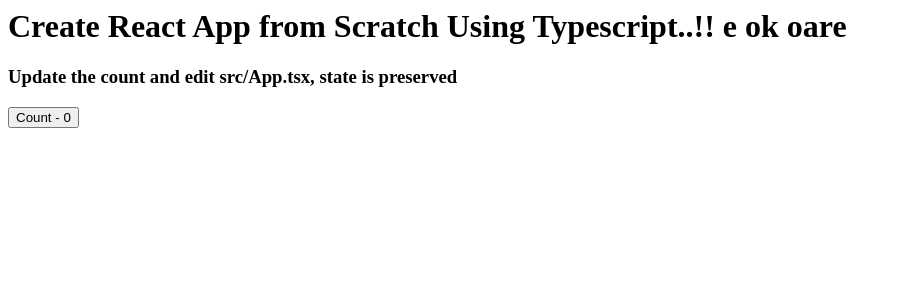
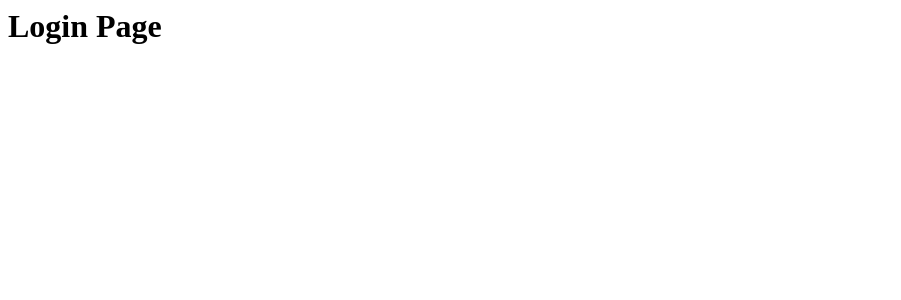
Before and after one commit to Vir6olici/kanban, a React app: page / in a window 1280 px wide. Shown: the top 300 px of the page, without its empty margins (0-901 px from the left). Built offline with nearby package versions, Linux system fonts and the light colour scheme.

Commit message:
[create roting]

```diff
--- a/package.json
+++ b/package.json
@@ -1,7 +1,8 @@
 {
   "dependencies": {
     "react": "^18.2.0",
-    "react-dom": "^18.2.0"
+    "react-dom": "^18.2.0",
+    "react-router-dom": "^6.16.0"
   },
   "name": "frontend",
   "version": "1.0.0",
@@ -21,6 +22,8 @@
     "react-refresh": "^0.14.0",
     "style-loader": "^3.3.3",
     "typescript": "^5.2.2",
+    "react-hot-loader": "^4.13.0",
+
     "webpack": "^5.88.2",
     "webpack-cli": "^5.1.4",
     "webpack-dev-server": "^4.15.1"
--- a/src/App.tsx
+++ b/src/App.tsx
@@ -1,12 +1,25 @@
-import React from "react";
-import  Counter  from "./Counter";
-const App=()=>{
-    let x = 3;
+import React from 'react';
+import { createBrowserRouter,RouterProvider } from "react-router-dom";
+import Login from "./pages/login/login";
+import Board from "./pages/mainPage/board";
+
+
+let router = createBrowserRouter([
+    {
+        path: '/',
+        element: <Login />,
+    },
+    {
+        path: '/board',
+        element: <Board />
+    }
+])
+
+const App: React.FC =()=>{
     return (
-    <div>
-    <h1>Create React App from Scratch Using Typescript..!! e ok oare</h1>
-    <Counter/>
-    </div>
+        <React.Fragment>
+            <RouterProvider router={router} />
+        </React.Fragment>
     )
 }
 export default App;
--- a/src/Counter.tsx
+++ /dev/null
@@ -1,13 +0,0 @@
-import { useState } from 'react'
-
-const Counter = () => {
-  const [count, setCount] = useState(0)
-  return (
-    <div>
-      <h3>Update the count and edit src/App.tsx, state is preserved</h3>
-      <button onClick={() => setCount((c) => c + 1)}>Count - {count}</button>
-    </div>
-  )
-}
-
-export default Counter;
--- a/src/index.html
+++ b/src/index.html
@@ -4,7 +4,7 @@
         <meta charset="UTF-8">
         <meta http-equiv="X-UA-Compatible" content="IE=edge">
         <meta name="viewport" content="width=device-width, initial-scale=1.0">
-        <title>React with Typescript </title>
+        <title> Kanban </title>
     </head>
 
     <body>
--- a/src/index.tsx
+++ b/src/index.tsx
@@ -1,5 +1,4 @@
-import React from "react";
 import ReactDOM from "react-dom";
-import  App  from "./App";
+import App from "./App";
 
-ReactDOM.render(<App/>,document.querySelector("#root"))
+ReactDOM.render(<App />,document.querySelector("#root")!);
--- /dev/null
+++ b/src/pages/login/login.tsx
@@ -0,0 +1,11 @@
+import React from "react";
+
+const Login = (props: any) => {
+    return (
+        <React.Fragment>
+            <h1> Login Page </h1>
+        </React.Fragment>
+    )
+}
+
+export default Login;
--- /dev/null
+++ b/src/pages/mainPage/board.tsx
@@ -0,0 +1,11 @@
+import React from "react";
+
+const Board = (props:any) => {
+    return (
+        <React.Fragment>
+            <h2> Board Page </h2>
+        </React.Fragment>
+    )
+}
+
+export default Board;
--- a/webpack.config.js
+++ b/webpack.config.js
@@ -9,12 +9,13 @@ module.exports = {
   mode: isDevelopment ? "development" : "production",
   entry: "./src/index.tsx",
   devServer: {
+    historyApiFallback: true,
     hot: true,
   },
   target: "web",
   output: {
     filename: "bundle.[hash].js",
-    path: path.resolve(__dirname, "dist"),
+    path: path.resolve(__dirname, "dist")
   },
   plugins: [
     new HtmlWebpackPlugin({
```
Also changed, not shown: src/pages/login/login.css (added), src/pages/mainPage/board.css (added), 6 other files (tests, documents, lock files or other folders).
